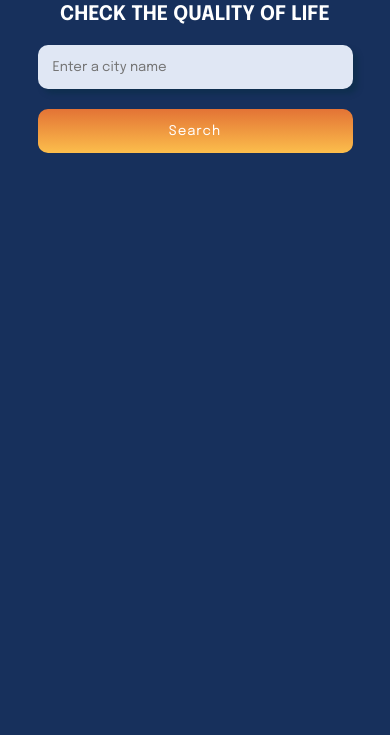
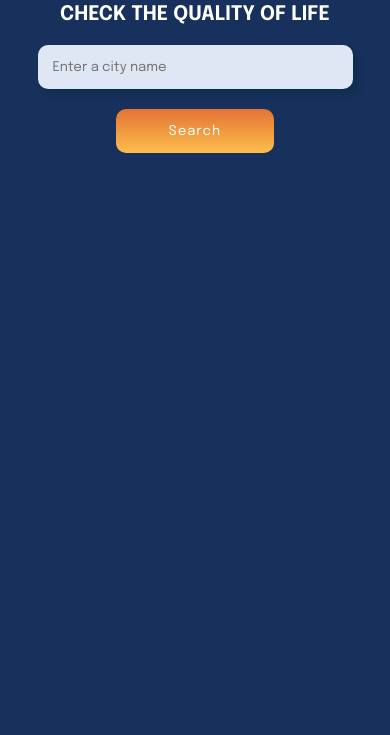
Before and after one commit to GiorgiaAmato/city-quality-life, a plain HTML site: page index.html in a window 390 px wide. Shown: the part 109-844 px from the top of the page. Drawn offline with Linux system fonts and the light colour scheme.

Commit message:
Update style.css

```diff
--- a/style.css
+++ b/style.css
@@ -50,8 +50,6 @@ input[type="text"]:placeholder-shown {font-family: 'Epilogue', sans-serif;}
 
 #btnSearch:hover {transform: scale(1.05);}
 
-
-
 .city {
     background-color: #E0E7F4;
     box-shadow: 5px 5px 5px rgba(7, 46, 68, 0.5);
@@ -84,14 +82,12 @@ input[type="text"]:placeholder-shown {font-family: 'Epilogue', sans-serif;}
 #category-list li {line-height: 2;}
 #score-bar li { width: 200px; text-align: center;line-height: 2; font-weight: bold; border-radius: 20px;}
 
-
-
 @media (max-width: 768px) {
     .page-container{padding: 20px;}
     .input {display: block;}
     input[type="text"] {width: 100%; margin-bottom: 20px; }
     .city_description {padding: 10px;}
-    #btnSearch{margin: 0; width: 100%;margin-bottom: 50px;}
+    #btnSearch{margin: 0; width: 50%;margin-bottom: 50px;}
     #category-list {width: 80%; margin: 0; padding: 10px;} #score-bar {width: 20%; margin: 0; padding: 10px;}
     #score-bar li {width: 100%;}
 }
```
